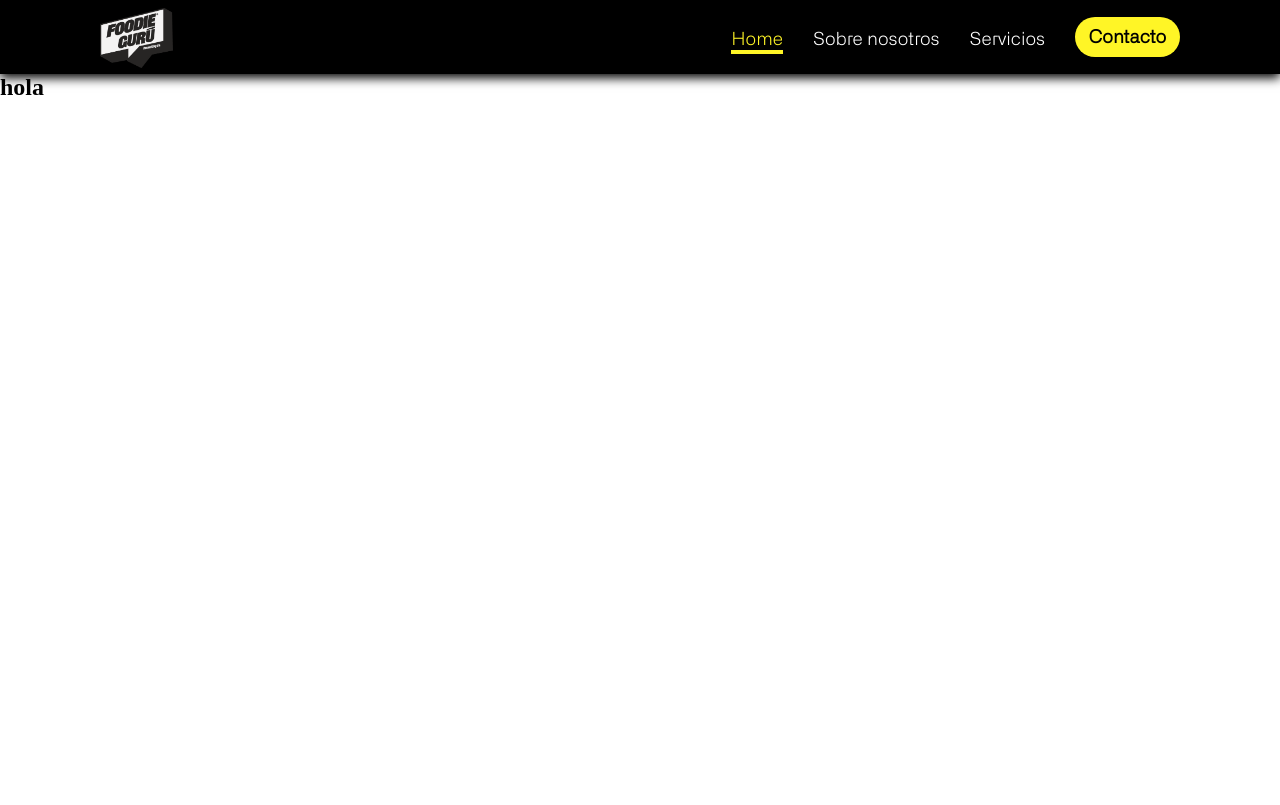
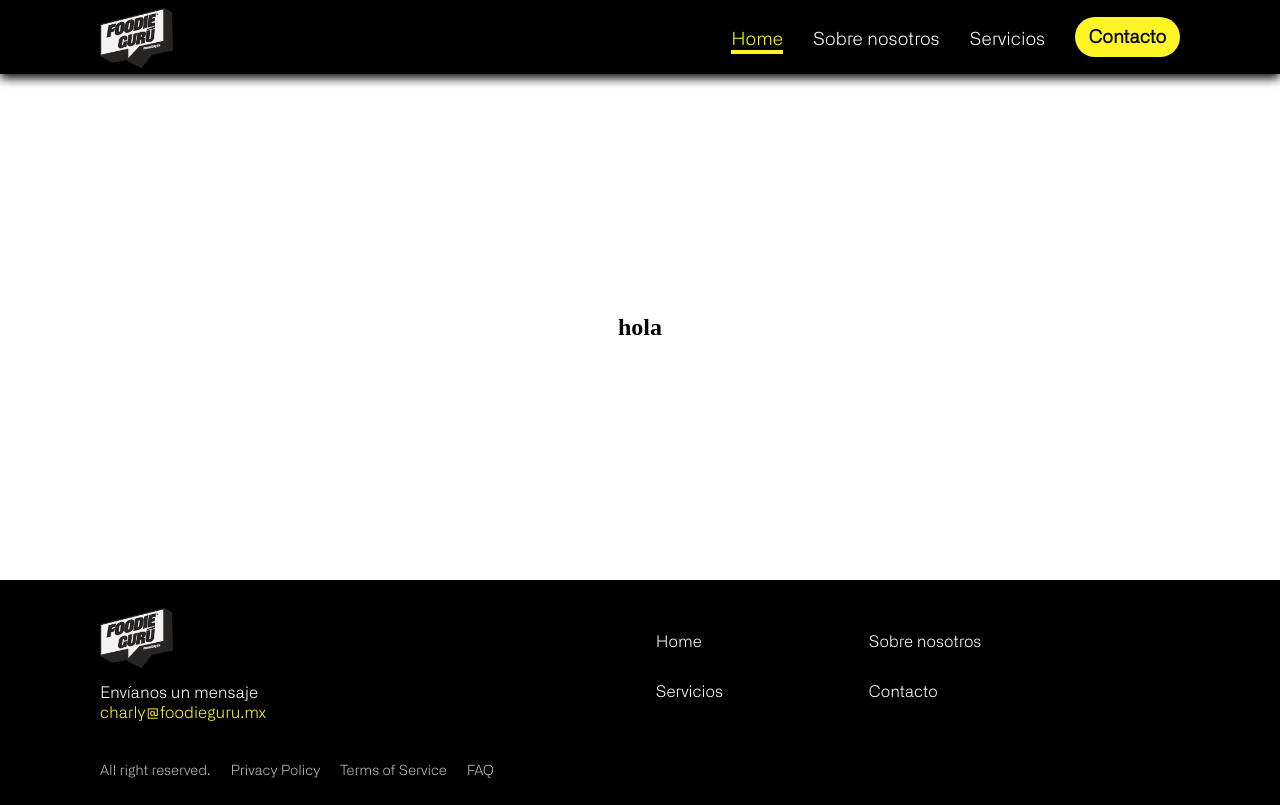
Before and after one commit to mircomania/foodie-guru-1-1.0, a React (Vite) app: page /foodie-guru-1-1.0/ in a window 1280 px wide. Built offline with nearby package versions, Linux system fonts and the light colour scheme.

Commit message:
2 commit foodie guru - footer y cargando 1.0

```diff
--- a/package.json
+++ b/package.json
@@ -5,6 +5,8 @@
     "type": "module",
     "scripts": {
         "dev": "vite",
+        "predeploy": "npm run build",
+        "deploy": "gh-pages -d dist",
         "build": "vite build",
         "lint": "eslint . --ext js,jsx --report-unused-disable-directives --max-warnings 0",
         "preview": "vite preview"
@@ -28,6 +30,7 @@
         "eslint-plugin-react": "^7.34.3",
         "eslint-plugin-react-hooks": "^4.6.2",
         "eslint-plugin-react-refresh": "^0.4.7",
+        "gh-pages": "^6.3.0",
         "vite": "^5.3.4"
     }
 }
--- a/src/App.jsx
+++ b/src/App.jsx
@@ -3,6 +3,7 @@ import { BrowserRouter, Routes, Route } from 'react-router-dom';
 
 import { Navbar } from './components/common/Navbar';
 import { Cargando } from './components/utils/Cargando';
+import { Footer } from './components/common/Footer';
 
 import { ScrollToTop } from './hooks/ScrollTop';
 
@@ -42,6 +43,8 @@ function App() {
                     </Routes>
                 </Suspense>
             )}
+
+            <Footer />
         </BrowserRouter>
     );
 }
--- /dev/null
+++ b/src/components/common/Footer.jsx
@@ -0,0 +1,58 @@
+import Logo from '../../assets/images/logo.png';
+
+import { NavLink } from 'react-router-dom';
+
+import { navLinks } from '../utils/navBarMenu';
+
+export const Footer = () => {
+    return (
+        <footer className="footer">
+            <div className="contenido-footer">
+                <div className="logo-contacto alliance-text">
+                    <NavLink to="/" aria-label="Ir a la página de inicio" data-link="footer-logo-btn">
+                        <img src={Logo} alt="Logotipo de Foodie Guru en el pie de página" />
+                    </NavLink>
+
+                    <p>Envíanos un mensaje</p>
+
+                    <p>charly@foodieguru.mx</p>
+                </div>
+
+                <div className="nav-footer">
+                    <ul className="alliance-text">
+                        {navLinks.map((item) => (
+                            <li key={item.id}>
+                                <NavLink
+                                    to={item.to}
+                                    title={item.title}
+                                    className={({ isActive }) => (isActive ? 'active' : '')}
+                                    data-link={item.dataLink}
+                                >
+                                    {item.label2}
+                                </NavLink>
+                            </li>
+                        ))}
+                    </ul>
+                </div>
+            </div>
+
+            <div className="utils-footer alliance-text">
+                <p>All right reserved.</p>
+
+                <div className="utils-nav">
+                    <NavLink to="/politica-privacidad" title="Ver la política de privacidad" data-link="footer-politica-link">
+                        Privacy Policy
+                    </NavLink>
+
+                    <NavLink to="/terminos-condiciones" title="Ver los términos y condiciones" data-link="footer-terminos-link">
+                        Terms of Service
+                    </NavLink>
+
+                    <NavLink to="/faq" title="Ver las preguntas preguntas frecuentes" data-link="footer-faq-link">
+                        FAQ
+                    </NavLink>
+                </div>
+            </div>
+        </footer>
+    );
+};
--- /dev/null
+++ b/src/components/exports/SectionLp1.jsx
@@ -0,0 +1,9 @@
+import styles from '../../styles/modules/sectionLp1.module.css';
+
+export const SectionLp1 = () => {
+    return (
+        <section className={styles.sectionContainer}>
+            <h1>hola</h1>
+        </section>
+    );
+};
--- a/src/components/pages/LandingPage.jsx
+++ b/src/components/pages/LandingPage.jsx
@@ -1,9 +1,9 @@
+import { SectionLp1 } from '../exports/SectionLp1';
+
 const LandingPage = () => {
     return (
         <main>
-            <section>
-                <h1>hola</h1>
-            </section>
+            <SectionLp1 />
         </main>
     );
 };
--- a/src/components/utils/Cargando.jsx
+++ b/src/components/utils/Cargando.jsx
@@ -1,11 +1,11 @@
-import camaraCargando from '../../assets/images/logo.png';
+import logo from '../../assets/images/logo.png';
 
 export const Cargando = () => {
     return (
         <div className="cargando-container">
-            <img src={camaraCargando} alt="Camara fotografica" className="camara" />
+            <img src={logo} alt="Logotipo de Foodie Guru" />
 
-            <p className="pacifico-text typing">Cargando...</p>
+            <p className="poppins-text typing">Cargando...</p>
         </div>
     );
 };
--- a/src/components/utils/NavBarMenu.jsx
+++ b/src/components/utils/NavBarMenu.jsx
@@ -1,9 +1,10 @@
 export const navLinks = [
-    { id: 'home', to: '/', label: 'Home', title: 'Ir al inicio', dataLink: 'navbar-inicio-link' },
+    { id: 'home', to: '/', label: 'Home', label2: 'Home', title: 'Ir al inicio', dataLink: 'navbar-inicio-link' },
     {
         id: 'nosotros',
         to: '/nosotros',
         label: 'Sobre nosotros',
+        label2: 'Sobre nosotros',
         title: 'Conoce a los creadores de Foodie Guru',
         dataLink: 'navbar-nosotros-link',
     },
@@ -11,6 +12,7 @@ export const navLinks = [
         id: 'servicios',
         to: '/servicios',
         label: 'Servicios',
+        label2: 'Servicios',
         title: 'Conoce los servicios de Foodie Guru',
         dataLink: 'navbar-servicios-link',
     },
@@ -22,6 +24,7 @@ export const navLinks = [
                 <div className="contacto-navbar">Contacto</div>
             </>
         ),
+        label2: 'Contacto',
         title: 'Contactate con Foodie Guru',
         dataLink: 'navbar-contacto-link',
     },
--- a/src/index.css
+++ b/src/index.css
@@ -2,6 +2,7 @@
 @import url('../src/styles/global/variables.css');
 @import url('../src/styles/global/navbar.css');
 @import url('../src/styles/global/cargando.css');
+@import url('../src/styles/global/footer.css');
 
 * {
     margin: 0;
--- a/src/styles/global/cargando.css
+++ b/src/styles/global/cargando.css
@@ -1,20 +1,25 @@
-@keyframes fadeIn {
+@keyframes saltar {
     0% {
-        opacity: 0;
+        transform: scale(1);
+    }
+    50% {
         transform: scale(0.9);
     }
-    50% {
-        opacity: 1;
+    100% {
         transform: scale(1);
     }
-    100% {
-        opacity: 0;
-        transform: scale(0.9);
+}
+
+@keyframes escribir {
+    from {
+        width: 0;
+    }
+    to {
+        width: 100%;
     }
 }
 
 .cargando-container {
-    position: relative;
     display: flex;
     flex-direction: column;
     align-items: center;
@@ -23,47 +28,31 @@
 }
 
 .cargando-container img {
-    position: absolute;
-    filter: drop-shadow(0px 0px 80px var(--white-color));
-    width: 50px;
-    opacity: 0;
-    animation: fadeIn 3s ease-in-out forwards infinite;
+    height: 80px;
+    animation: saltar 1s ease-in-out infinite;
 }
 
-.cargando-container img:nth-of-type(1) {
-    margin-bottom: 309px;
-    animation-delay: 0s;
-}
-
-.cargando-container img:nth-of-type(2) {
-    margin-bottom: 241px;
-    animation-delay: 0.4s;
-}
-
-.cargando-container img:nth-of-type(3) {
-    margin-bottom: 161px;
-    animation-delay: 0.8s;
-}
-
-.cargando-container img:nth-of-type(4) {
-    margin-bottom: 73px;
-    animation-delay: 1.2s;
-}
-
-.cargando-container img:nth-of-type(5) {
-    margin-bottom: 0px;
-    animation-delay: 1.6s;
+.typing {
+    display: inline-block;
+    overflow: hidden;
+    white-space: nowrap;
+    width: 0;
+    animation: escribir 2s steps(20) 1s forwards;
+    color: var(--text-color);
 }
 
 .cargando {
-    background-color: var(--white-color);
     display: flex;
     flex-direction: column;
     align-items: center;
     justify-content: center;
     text-align: center;
-    min-height: 100dvh;
-    padding-top: 80px;
-    width: 100vw;
+    min-height: calc(100vh - 294px);
     overflow: hidden;
 }
+
+@media (min-width: 1400px) {
+    .cargando {
+        min-height: calc(100vh - 323px);
+    }
+}
--- /dev/null
+++ b/src/styles/global/footer.css
@@ -0,0 +1,158 @@
+.footer {
+    display: flex;
+    flex-direction: column;
+    justify-content: center;
+    background-color: var(--dark-color);
+    width: 100%;
+    padding: 20px 25px;
+    gap: 30px;
+}
+
+.contenido-footer {
+    display: flex;
+    flex-direction: row;
+    align-items: center;
+    justify-content: space-between;
+}
+
+.logo-contacto {
+    display: flex;
+    flex-direction: column;
+    align-items: start;
+    justify-content: center;
+}
+
+.logo-contacto img {
+    height: 60px;
+    margin-bottom: 10px;
+}
+
+.logo-contacto p {
+    color: var(--white-color);
+    font-size: 16px;
+}
+
+.logo-contacto p:last-child {
+    color: var(--yellow-color);
+}
+
+.nav-footer ul {
+    display: flex;
+    flex-wrap: wrap;
+    align-items: center;
+    justify-content: end;
+    list-style: none;
+    gap: 10px 0px;
+    width: 113px;
+}
+
+.nav-footer ul li a {
+    text-decoration: none;
+    color: var(--white-color);
+    font-size: 16px;
+}
+
+.utils-footer {
+    display: flex;
+    flex-direction: column;
+    align-items: center;
+    justify-content: center;
+    gap: 10px;
+}
+
+.utils-footer p,
+.utils-footer a {
+    text-decoration: none;
+    color: var(--gray-color-3);
+    font-size: 14px;
+}
+
+.utils-nav {
+    display: flex;
+    flex-direction: row;
+    align-items: center;
+    justify-content: center;
+    gap: 20px;
+}
+
+@media (min-width: 576px) {
+    .footer {
+        padding: 28px 30px;
+        gap: 40px;
+    }
+
+    .nav-footer ul {
+        gap: 20px 0px;
+        width: 226px;
+    }
+
+    .nav-footer ul li {
+        width: 113px;
+    }
+
+    .utils-footer {
+        flex-direction: row;
+        justify-content: start;
+        gap: 20px;
+    }
+}
+
+@media (min-width: 768px) {
+    .footer {
+        padding: 28px 50px;
+    }
+
+    .contenido-footer {
+        justify-content: start;
+        gap: 275px;
+    }
+}
+
+@media (min-width: 1200px) {
+    .footer {
+        padding: 28px 100px;
+    }
+
+    .contenido-footer {
+        gap: 390px;
+    }
+
+    .nav-footer ul {
+        gap: 30px 100px;
+        width: 326px;
+    }
+
+    .nav-footer ul li a:hover {
+        color: var(--gray-color-3);
+    }
+
+    .utils-footer a:hover {
+        color: var(--white-color);
+    }
+}
+
+@media (min-width: 1400px) {
+    .footer {
+        padding: 23px 200px;
+        gap: 30px;
+    }
+
+    .contenido-footer {
+        gap: 420px;
+    }
+
+    .logo-contacto img {
+        height: 80px;
+    }
+
+    .nav-footer ul {
+        gap: 30px 200px;
+        width: 426px;
+    }
+}
+
+@media (min-width: 1700px) {
+    .contenido-footer {
+        gap: 710px;
+    }
+}
--- a/src/styles/global/variables.css
+++ b/src/styles/global/variables.css
@@ -2,6 +2,7 @@
     --dark-color: #000000;
     --gray-color: #9d9d9d;
     --gray-color-2: #d0cec8;
+    --gray-color-3: #bbbab6;
     --white-color: #ffffff;
     --yellow-color: #fff526;
 }
--- /dev/null
+++ b/src/styles/modules/sectionLp1.module.css
@@ -0,0 +1,13 @@
+.sectionContainer {
+    display: flex;
+    flex-direction: column;
+    align-items: center;
+    justify-content: center;
+    min-height: calc(100vh - 294px);
+}
+
+@media (min-width: 1400px) {
+    .sectionContainer {
+        min-height: calc(100vh - 323px);
+    }
+}
```
Also changed, not shown: 1 other file (tests, documents, lock files or other folders). Lines whose indentation alone changed are shown as unchanged.
